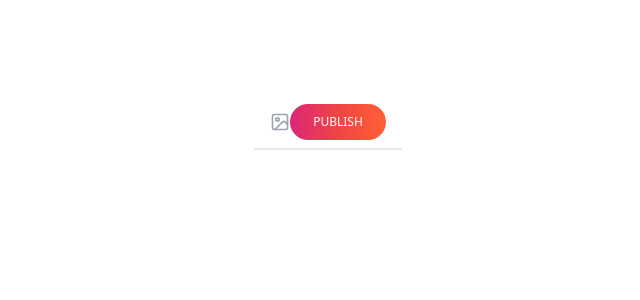
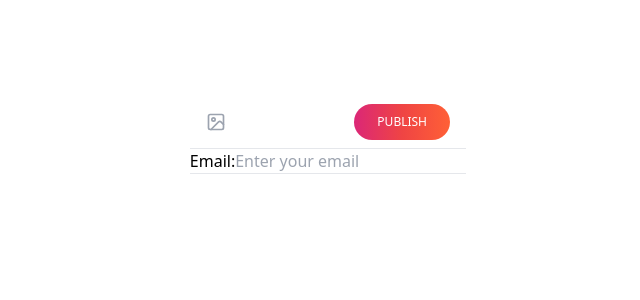
Before and after one commit to Viniciusmrp/blo-upload, a Next.js app: page / in a window 1280 px wide. Shown: the top 300 px of the page, without its empty margins (312-952 px from the left). Built offline with nearby package versions, Linux system fonts and the light colour scheme; what @uppy/core would draw is missing.

Commit message:
Tried to crate an email field with the help of chatGPT

```diff
--- a/src/components/NewUpload.tsx
+++ b/src/components/NewUpload.tsx
@@ -1,4 +1,6 @@
 "use client";
+
+/**The code begins by importing various modules and components from different libraries and files. These imports provide functionality for handling file uploads, displaying progress bars, generating unique IDs, and rendering icons and loaders. */
 
 import { useRouter } from "next/navigation";
 import {
@@ -13,6 +15,7 @@ import {
   useTransition,
 } from "react";
 
+
 import { Uppy } from "@uppy/core";
 import Tus from "@uppy/tus";
 import ProgressBar from "@uppy/progress-bar";
@@ -21,17 +24,26 @@ import { generateVideoId } from "@/utils/generateVideoId";
 import { Oval } from "react-loader-spinner";
 import { Circle, HelpCircle, Image as ImageIcon, X } from "lucide-react";
 
+/** An instance of the Uppy class is created, which is a library used for handling file uploads. The instance is configured with debug mode enabled and automatic upload proceeding. */
+
 const uppy = new Uppy({ debug: true, autoProceed: true });
 
+/** A function component called NewUpload is defined. This component represents a form for uploading media files (images or videos). The component initializes several state variables using the useState hook */
+
 export function NewUpload() {
-  const [selectedFile, setSelectedFile] = useState<File | null>(null);
-  const [previewUrl, setPreviewUrl] = useState<string | null>(null);
-  const [IsUploading, setIsUploading] = useState(false);
+  const [selectedFile, setSelectedFile] = useState<File | null>(null); /**Stores the currently selected file for upload */
+  const [previewUrl, setPreviewUrl] = useState<string | null>(null); /** Stores the URL of the preview image or video */
+  const [IsUploading, setIsUploading] = useState(false); /** Tracks the upload status (whether a file is being uploaded). */
+  const [email, setEmail] = useState("");
 
+  /** The useRouter hook is called to get access to the Next.js router, which allows for programmatic navigation.
+   The useTransition and useState hooks are used to handle transitions and manage a loading state.*/
   const router = useRouter();
   const [isPending, startTransition] = useTransition();
   const [isFetching, setIsFetching] = useState(false);
 
+
+  /** The useEffect hook is used to listen for changes in the selectedFile and preview Url variables. When a selectedFile is available and the previewUrl starts with "data:video/", it adds the file to the uppy instance. */
   useEffect(() => {
     if (!selectedFile) return;
 
@@ -47,11 +59,16 @@ export function NewUpload() {
     }
   }, [selectedFile, previewUrl]);
 
+
+  /** The handleSubmit function is defined, which handles the form submission when the user clicks the "Publish" button. It prevents the default form submission behavior, sets the isUploading state to true, and proceeds if the previewUrl starts with "data:video/". It then configures the uppy instance to use the Tus plugin for resumable video uploads and the ProgressBar plugin for displaying the upload progress. It listens for the "complete" event, retrieves the uploaded file information, and performs a fetch request to the server to save the video URL and other data. Finally, it updates various states and triggers a route refresh. */
   async function handleSubmit(event: FormEvent<HTMLFormElement>) {
     event.preventDefault();
     setIsUploading(true);
 
     if (previewUrl?.startsWith("data:video/")) {
+
+      console.log("Email:", email);
+
       if (!selectedFile) return;
 
       try {
@@ -111,12 +128,15 @@ export function NewUpload() {
     }
   }
 
+  /** The handleMediaSelected function is defined, which is called when a file is selected. It updates the selectedFile state with the selected file. */
   const handleMediaSelected = (file: File | null) => {
     setSelectedFile(file);
   };
 
+  /** The fileInputRef variable is created using the useRef hook to reference the file input element. */
   const fileInputRef = useRef<HTMLInputElement>(null);
 
+  /** The handleClearPreview function is defined, which clears the previewUrl and resets the file input value. */
   const handleClearPreview = () => {
     setPreviewUrl(null);
     if (fileInputRef.current) {
@@ -124,6 +144,7 @@ export function NewUpload() {
     }
   };
 
+  /** The handleButtonClick function is defined, which triggers a click event on the file input element. */
   const handleButtonClick = () => {
     if (fileInputRef.current) {
       fileInputRef.current.click();
@@ -167,6 +188,16 @@ export function NewUpload() {
         </div>
       </div>
       <div className="for-ProgressBar"></div>
+      <div className="flex items-center">
+        <label htmlFor="emailInput">Email:</label>
+        <input
+          type="email"
+          id="emailInput"
+          placeholder="Enter your email"
+          value={email}
+          onChange={(e) => setEmail(e.target.value)}
+          />
+      </div>
       <div className="relative">
         {previewUrl ? (
           <button
```
